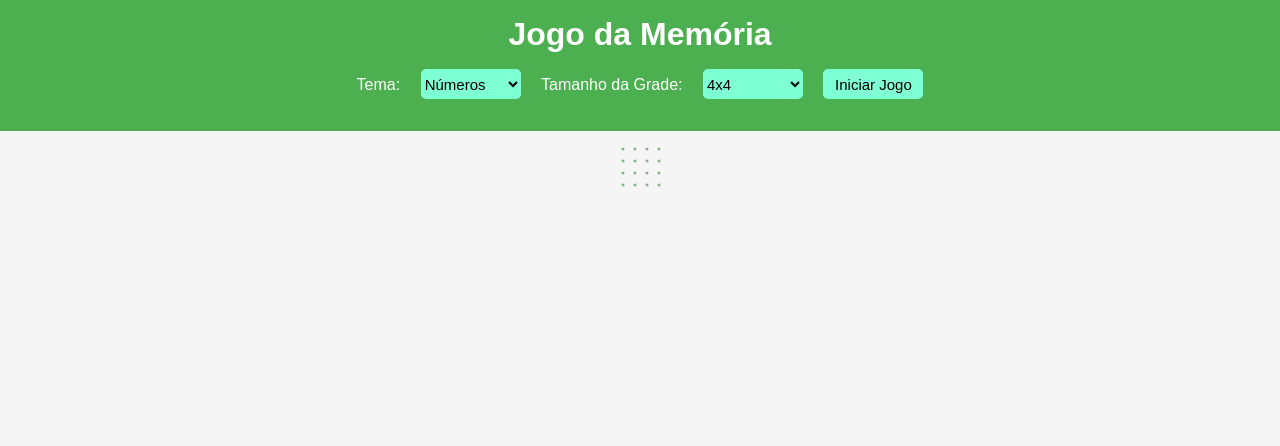
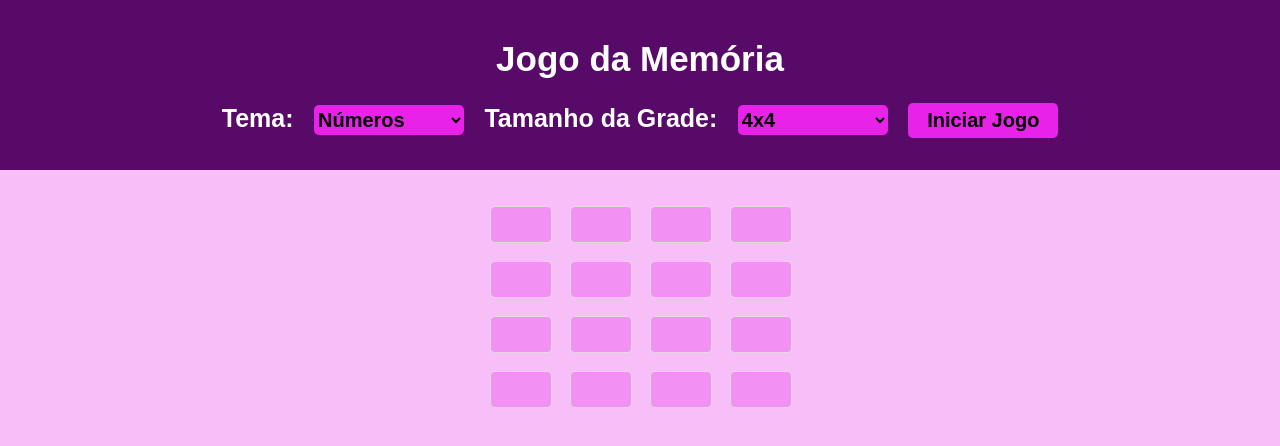
Before and after one commit to Soareslili/Projeto-Jogo-da-Mem-ria, a plain HTML site: page index.html in a window 1280 px wide. Both pictures are taken after a click on the button "Iniciar Jogo". Drawn offline with Linux system fonts and the light colour scheme.

Commit message:
alterando os textos

```diff
--- a/style.css
+++ b/style.css
@@ -8,37 +8,44 @@ body {
     flex-direction: column;
     align-items: center;
     justify-content: center;
-    background-color: #f5f5f5;
+    background-color: rgb(247, 190, 247);
 }
 
 header {
     width: 100%;
-    background-color: #4CAF50;
+    background-color: #580a68;
     color: white;
     padding: 1rem;
     text-align: center;
 }
 
 header h1 {
-    margin: 0;
+    font-size: 35px;
+
 }
 
 select {
-    background-color: aquamarine;
+    background-color: rgb(233, 34, 233);
     color: #000;
-    font-size: 15px;
+    font-size: 20px;
+    font-weight: bold;
     border: none;
     border-radius: 5px;
-    width: 100px;
+    width: 150px;
     height: 30px;
     cursor: pointer;
+    margin-top: 30px;
 }
 
 select:hover {
     color: #000;
-    background-color: rgb(54, 105, 88);
+    background-color: rgb(243, 144, 243);
 }
 
+.controls label {
+    font-size: 25px;
+    font-weight: bold;
+}
 
 
 
@@ -59,8 +66,12 @@ main {
 }
 
 .game-board {
+    color: #580a68;
     display: grid;
-    gap: 10px;
+    gap: 20px;
+    width: 300px;
+    height: 200px;
+    margin-top: 20px;
 }
 
 .card {
@@ -77,7 +88,7 @@ main {
 }
 
 .hidden {
-    background-color: #4CAF50;
+    background-color: rgb(243, 144, 243);
 }
 
 .matched {
@@ -86,17 +97,19 @@ main {
 }
 
 button {
-    background-color: aquamarine;
+    background-color: rgb(233, 34, 233);
     color: #000;
     font-size: 15px;
     border: none;
     border-radius: 5px;
-    width: 100px;
-    height: 30px;
+    width: 150px;
+    height: 35px;
     cursor: pointer;
+    font-size: 20px;
+    font-weight: bold;
 }
 
 button:hover {
     color: #000;
-    background-color: rgb(54, 105, 88);
+    background-color: rgb(241, 151, 241);
 }
```
Also changed, not shown: index.html (+2 -1 lines).
